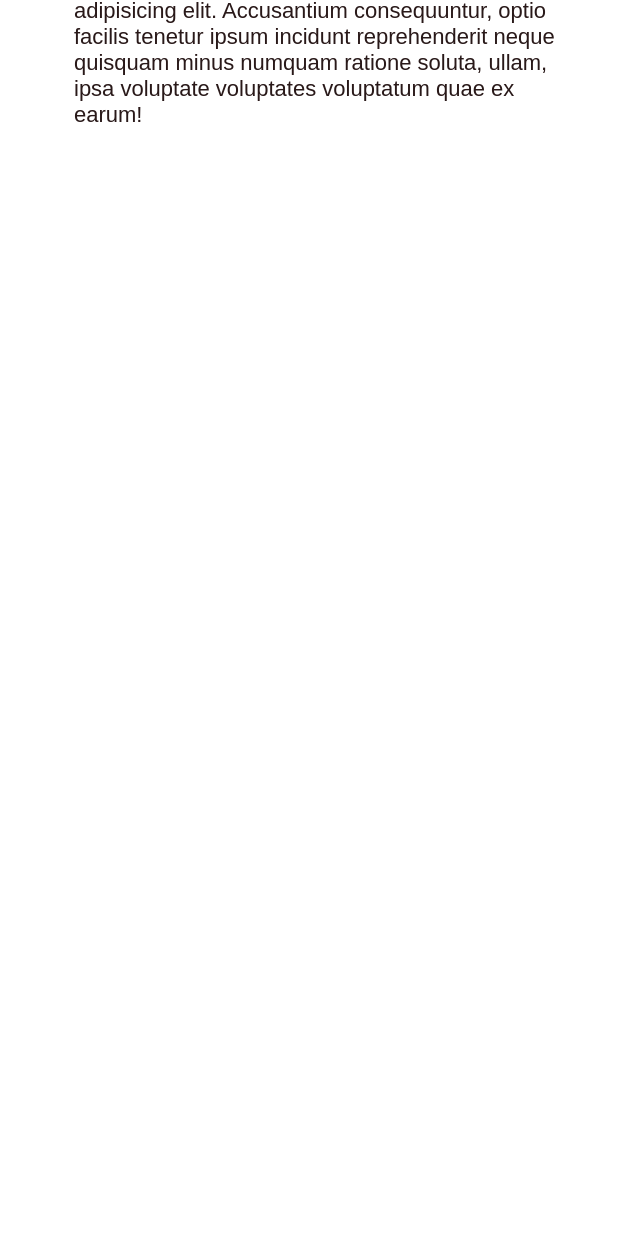
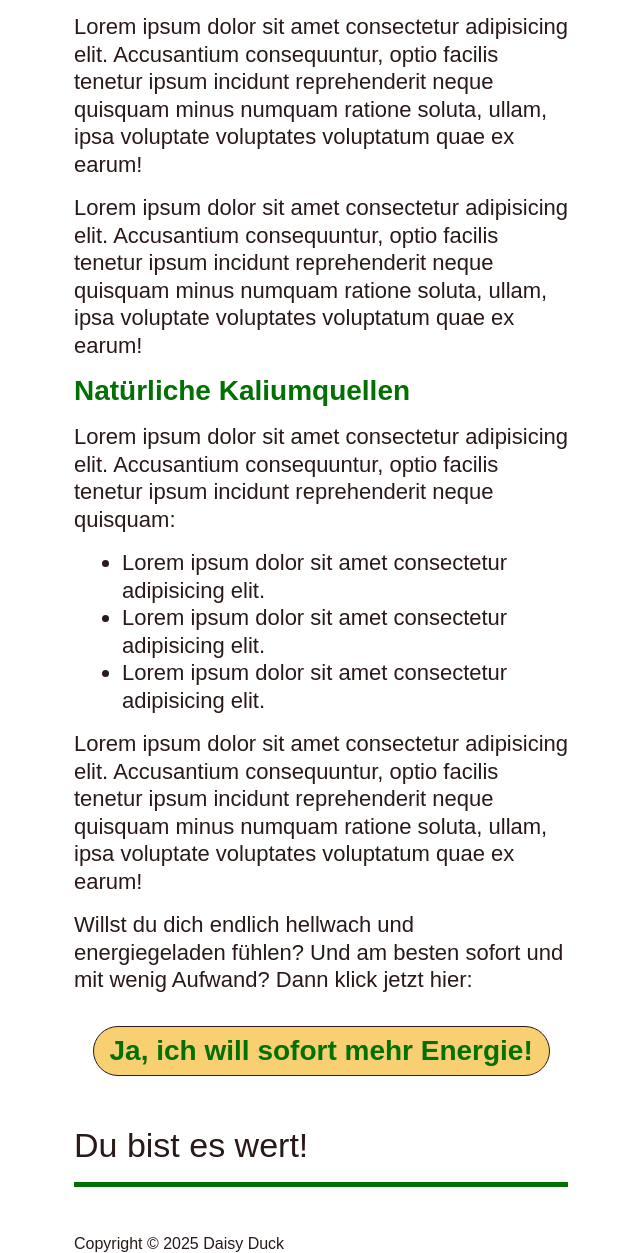
Before and after one commit to Diana-Hellmann/Blog-Repo, a plain HTML site: page index.html in a window 1280 px wide. Shown: the part 1446-2699 px from the top of the page, without its empty margins (150-790 px from the left). Before the commit the page ends 1574 px from the top, so only its background shows below. Drawn offline with Linux system fonts and the light colour scheme.

Commit message:
weiteres Styling

```diff
--- a/index.html
+++ b/index.html
@@ -30,14 +30,19 @@
                 <p>Lorem ipsum dolor sit amet consectetur adipisicing elit. Accusantium consequuntur, optio facilis
                     tenetur ipsum incidunt reprehenderit neque quisquam minus numquam ratione soluta, ullam, ipsa voluptate voluptates
                     voluptatum quae ex earum!
-                Lorem ipsum dolor sit amet consectetur adipisicing elit. Accusantium consequuntur, optio facilis
+                </p>
+                <p>Lorem ipsum dolor sit amet consectetur adipisicing elit. Accusantium consequuntur, optio facilis
                     tenetur ipsum incidunt reprehenderit neque quisquam minus numquam ratione soluta, ullam, ipsa voluptate voluptates
                     voluptatum quae ex earum!
-                Lorem ipsum dolor sit amet consectetur adipisicing elit. Accusantium consequuntur, optio facilis
+                </p>
+                <p>Lorem ipsum dolor sit amet consectetur adipisicing elit. Accusantium consequuntur, optio facilis
                     tenetur ipsum incidunt reprehenderit neque quisquam minus numquam ratione soluta, ullam, ipsa voluptate voluptates
                     voluptatum quae ex earum!
                 </p>
                 <h3>Die 3 stärksten Vorteile von Kalium</h3>
+                <p>Lorem ipsum dolor sit amet consectetur adipisicing elit. Accusantium consequuntur, optio facilis
+                    tenetur ipsum incidunt reprehenderit neque quisquam:
+                </p>
                 <ol>
                     <li>Lorem ipsum dolor sit amet consectetur adipisicing elit.</li>
                     <li>Lorem ipsum dolor sit amet consectetur adipisicing elit.</li>
@@ -46,13 +51,32 @@
                 <p>Lorem ipsum dolor sit amet consectetur adipisicing elit. Accusantium consequuntur, optio facilis
                     tenetur ipsum incidunt reprehenderit neque quisquam minus numquam ratione soluta, ullam, ipsa voluptate voluptates
                     voluptatum quae ex earum!
-                Lorem ipsum dolor sit amet consectetur adipisicing elit. Accusantium consequuntur, optio facilis
+                </p>
+                <p>Lorem ipsum dolor sit amet consectetur adipisicing elit. Accusantium consequuntur, optio facilis
                     tenetur ipsum incidunt reprehenderit neque quisquam minus numquam ratione soluta, ullam, ipsa voluptate voluptates
                     voluptatum quae ex earum!
+                </p>
+                <h3>Natürliche Kaliumquellen</h3>
+                <p>Lorem ipsum dolor sit amet consectetur adipisicing elit. Accusantium consequuntur, optio facilis
+                    tenetur ipsum incidunt reprehenderit neque quisquam:
+                </p>
+                <ul class="kaliumquellen">
+                    <li>Lorem ipsum dolor sit amet consectetur adipisicing elit.</li>
+                    <li>Lorem ipsum dolor sit amet consectetur adipisicing elit.</li>
+                    <li>Lorem ipsum dolor sit amet consectetur adipisicing elit.</li>
+                </ul>
+                <p>
                     Lorem ipsum dolor sit amet consectetur adipisicing elit. Accusantium consequuntur, optio facilis
                     tenetur ipsum incidunt reprehenderit neque quisquam minus numquam ratione soluta, ullam, ipsa voluptate voluptates
                     voluptatum quae ex earum!
                 </p>
+                <p>Willst du dich endlich hellwach und energiegeladen fühlen? Und am besten sofort und mit wenig Aufwand?
+                Dann klick jetzt hier:
+                </p>
+                <div class="btn-container">
+                    <a href="#" class="button">Ja, ich will sofort mehr Energie!</a>
+                </div>
+                <p>Du bist es wert!</p>
             </article>
         <!--Artikel vorschlagen-->
             <aside>
@@ -64,6 +88,7 @@
                 </ul>
             </aside>
         </div>
+        <footer class="copyright">Copyright &copy; 2025 Daisy Duck</footer>
     </div>
 
 </body>
--- a/style.css
+++ b/style.css
@@ -41,7 +41,11 @@
     }
     h1{
         font-size: 28px;
+        font-style: italic;
         color: rgb(2, 112, 2);
+    }
+    h1::first-letter{
+        font-style: normal;
     }
     nav a:link{
         margin-right: 1rem;
@@ -81,11 +85,50 @@
     }
     article{
         flex: 1 1 700px;
+        border-bottom: 5px solid rgb(2, 112, 2);
+        margin-bottom: 3rem;
     }
     h2{
         font-size: 38px;
         color: rgb(2, 112, 2);
-        margin-bottom: 0.75rem;
+        margin-bottom: 1rem;
+    }
+    h3{
+        font-size: 28px;
+        color: rgb(2, 112, 2);
+        margin-bottom: 1rem;
+    }
+    ol,.kaliumquellen,p{
+        line-height: 1.25;
+        margin-bottom: 1rem;
+    }
+    ol,.kaliumquellen{
+        margin-left: 3rem;
+    }
+    /*Cta, Link*/
+    .btn-container{
+        display: flex;
+        justify-content: center;
+    }
+    .button{
+        font-size: 28px;
+        font-weight: bold;
+        display: inline-block;
+        /* height: 3rem;
+        width: 6rem; */
+        margin-top: 1rem;
+        margin-bottom: 3rem;
+        padding: 0.5rem 1rem;
+        border: 1px solid rgb(41, 25, 25);
+        border-radius: 2rem;
+        background-color: rgb(249, 208, 113);
+    }
+    .button:hover{
+        font-size: 38px;
+    }
+    article > p:last-of-type{
+        font-size: 34px;
+        /* margin-bottom: 4rem; */
     }
     h4{
         font-size: 20px;
@@ -125,6 +168,9 @@
         margin-right: 1rem;
         border: 2px solid rgb(2, 129, 2);
     }
+    .copyright{
+        font-size: 16px;
+    }
 
 
 
```
Also changed, not shown: 6 other files. Lines whose indentation alone changed are shown as unchanged.
